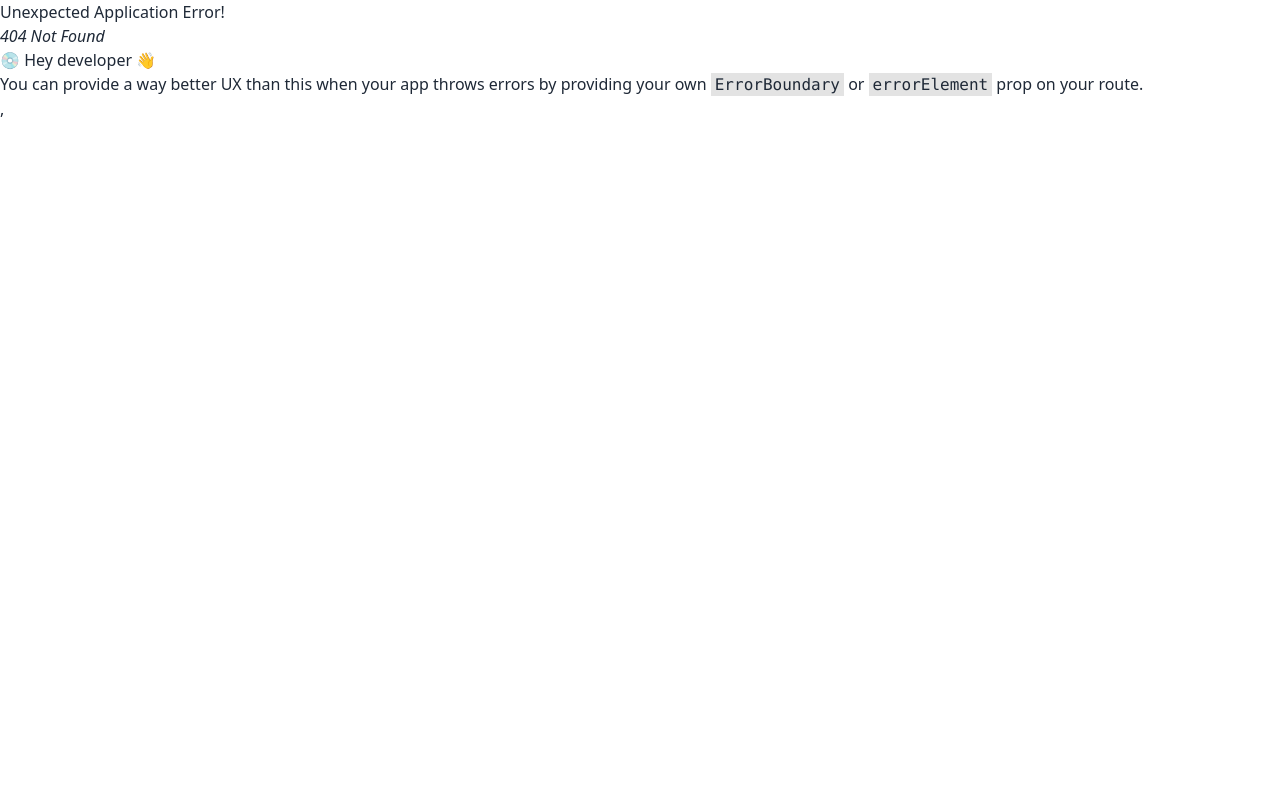
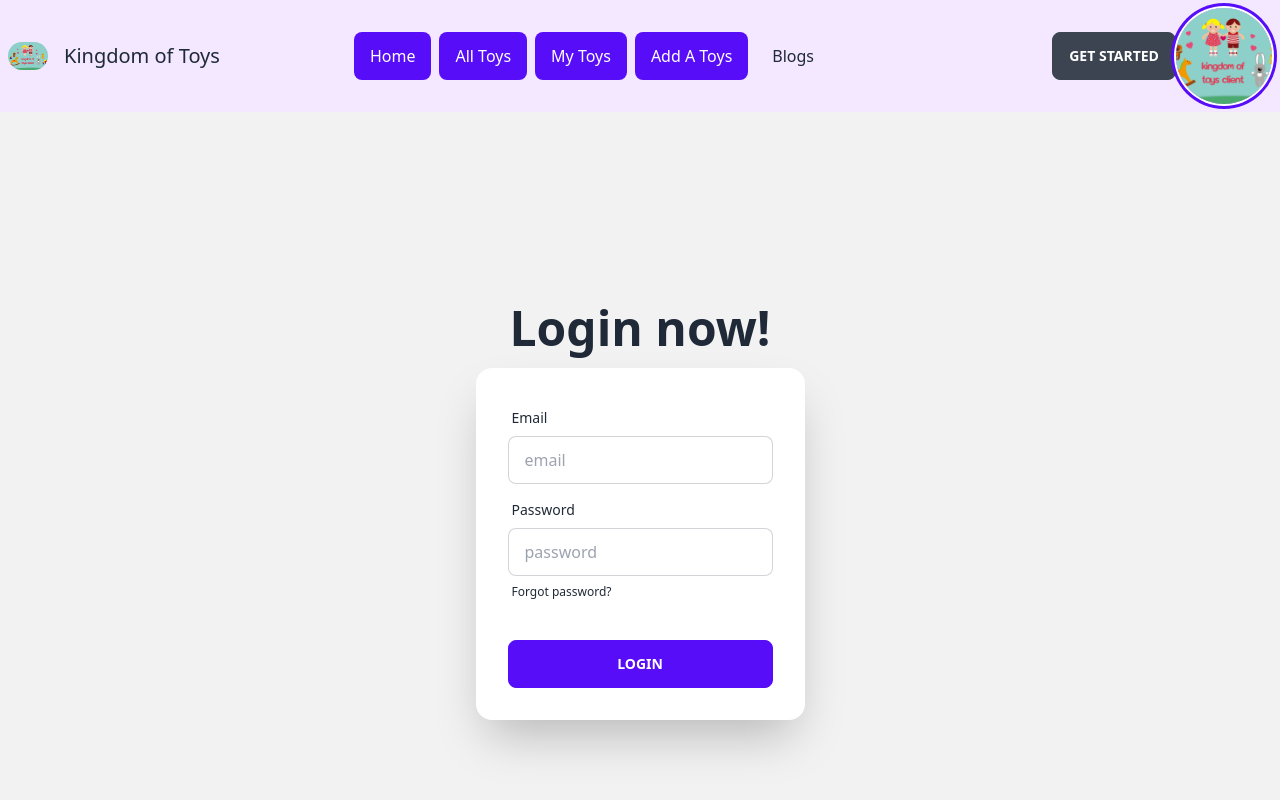
Before and after one commit to nazirmithu/kingdom-of-toys-client, a React (Vite) app: page /login in a window 1280 px wide. Before the commit this address had no page. Shown: the top 800 px of the page. Built offline with nearby package versions, Linux system fonts and the light colour scheme.

Commit message:
firebse config file setup and secret key hide

```diff
--- a/package.json
+++ b/package.json
@@ -11,6 +11,7 @@
   },
   "dependencies": {
     "daisyui": "^2.51.6",
+    "firebase": "^9.22.0",
     "localforage": "^1.10.0",
     "match-sorter": "^6.3.1",
     "react": "^18.2.0",
--- a/src/Routes/Routes.jsx
+++ b/src/Routes/Routes.jsx
@@ -2,6 +2,7 @@
 import Main from "../Layout/Main";
 import Home from "../pages/Home/Home/Home";
 import Blogs from "../pages/Blogs/Blogs";
+import Login from "../pages/Login/Login";
 
 const router = createBrowserRouter([
     {
@@ -17,7 +18,8 @@
           element: <Blogs></Blogs>
         },
         {
-          path:'/footer'
+          path:'/login',
+          element: <Login></Login>
         }
       ]
     },
--- /dev/null
+++ b/src/firebase/firebase.config.js
@@ -0,0 +1,19 @@
+// Import the functions you need from the SDKs you need
+import { initializeApp } from "firebase/app";
+// TODO: Add SDKs for Firebase products that you want to use
+// https://firebase.google.com/docs/web/setup#available-libraries
+
+// Your web app's Firebase configuration
+const firebaseConfig = {
+  apiKey:import.meta.env.VITE_apiKey,
+  authDomain:import.meta.env.VITE_authDomain,
+  projectId:import.meta.env.VITE_projectId,
+  storageBucket:import.meta.env.VITE_storageBucket,
+  messagingSenderId:import.meta.env.VITE_messagingSenderId,
+  appId:import.meta.env.VITE_appId
+};
+
+// Initialize Firebase
+const app = initializeApp(firebaseConfig);
+
+export default app;
--- /dev/null
+++ b/src/pages/Login/Login.jsx
@@ -0,0 +1,48 @@
+
+
+const Login = () => {
+
+    const handleLogin = event=>{
+        event.preventDefault();
+        const form = event.target;
+        const email = form.email.value;
+        const password = form.password.value;
+        const result = (email, password)
+    }
+
+    return (
+        <div className="hero min-h-screen bg-base-200">
+            <div className="hero-content flex-col">
+                <div className="text-center lg:text-left">
+                    <h1 className="text-5xl font-bold">Login now!</h1>
+                </div>
+                <div className="card flex-shrink-0 w-full max-w-sm shadow-2xl bg-base-100">
+                    <form onSubmit={handleLogin}>
+                        <div className="card-body">
+                            <div className="form-control">
+                                <label className="label">
+                                    <span className="label-text">Email</span>
+                                </label>
+                                <input type="text" placeholder="email" className="input input-bordered" />
+                            </div>
+                            <div className="form-control">
+                                <label className="label">
+                                    <span className="label-text">Password</span>
+                                </label>
+                                <input type="text" placeholder="password" className="input input-bordered" />
+                                <label className="label">
+                                    <a href="#" className="label-text-alt link link-hover">Forgot password?</a>
+                                </label>
+                            </div>
+                            <div className="form-control mt-6">
+                                <input className="btn btn-primary" type="submit" value="login" />
+                            </div>
+                        </div>
+                    </form>
+                </div>
+            </div>
+        </div>
+    );
+};
+
+export default Login;
--- a/src/pages/Shared/NavBar/NavBar.jsx
+++ b/src/pages/Shared/NavBar/NavBar.jsx
@@ -38,8 +38,14 @@
                     <li><NavLink to='/blogs'>Blogs</NavLink></li>
                 </ul>
             </div>
+
             <div className="navbar-end">
                 <a className="btn">Get started</a>
+            </div>
+            <div className="avatar">
+                <div className="w-24 rounded-full ring ring-primary ring-offset-base-100 ring-offset-2">
+                    <img src={Logo} />
+                </div>
             </div>
         </div>
     );
```
Also changed, not shown: 1 other file (tests, documents, lock files or other folders).
